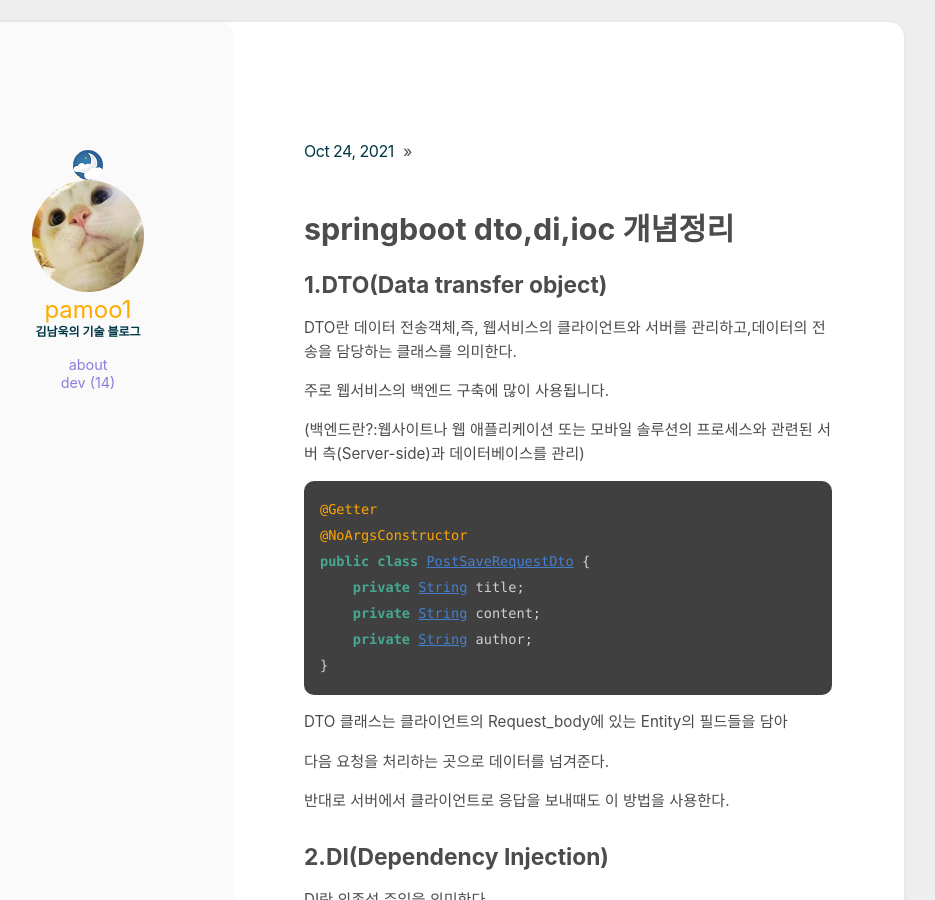
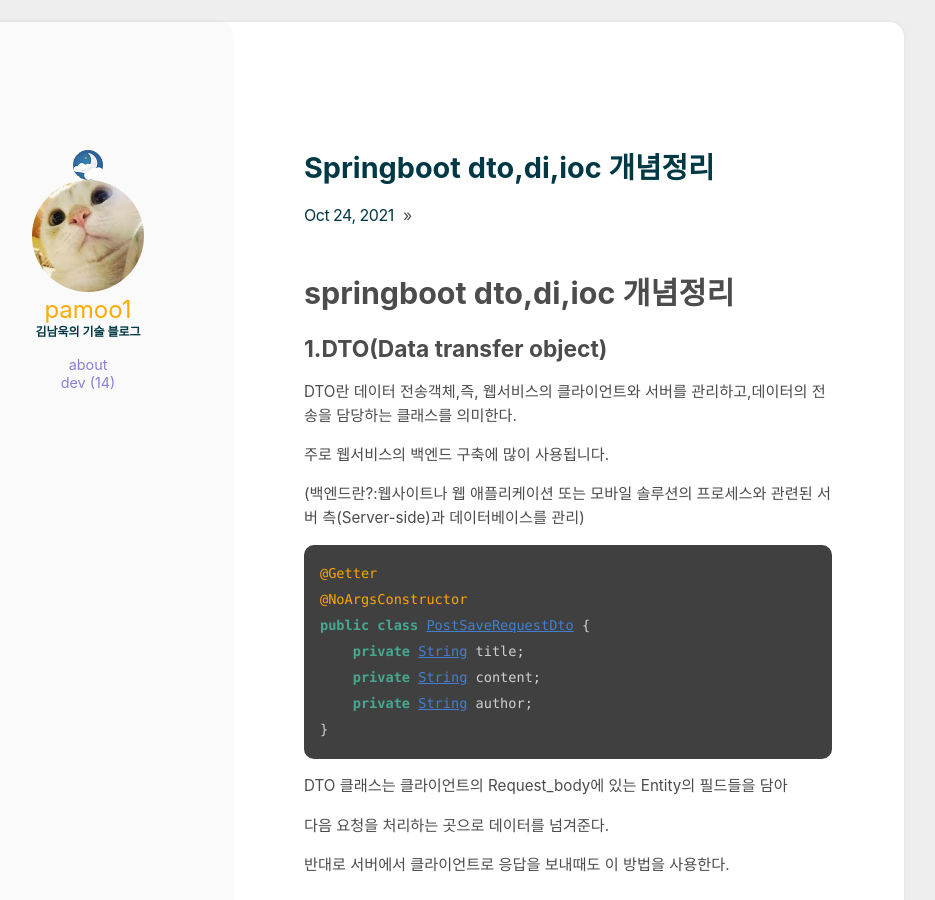
Before and after one commit to pamoo1/bloag, a Jekyll site: the page built from _posts/2021-10-24-springboot dto,di,ioc 개념정리.md, in a window 1280 px wide and 900 px high. Shown: the whole window, without its empty margins (216-1151 px from the left). Built offline with Jekyll 4.4.1, drawn with Linux system fonts in a browser that asks for light colours; part of the change alters nothing that is shown.

Commit message:
Update 2021-10-24-springboot dto,di,ioc 개념정리.md

```diff
--- a/_posts/2021-10-24-springboot dto,di,ioc 개념정리.md
+++ b/_posts/2021-10-24-springboot dto,di,ioc 개념정리.md
@@ -1,8 +1,4 @@
----
-title:springboot dto,di,ioc 개념정리
-categories: [dev]
-comments: true
----
+
 springboot dto,di,ioc 개념정리
 =============
 
```
